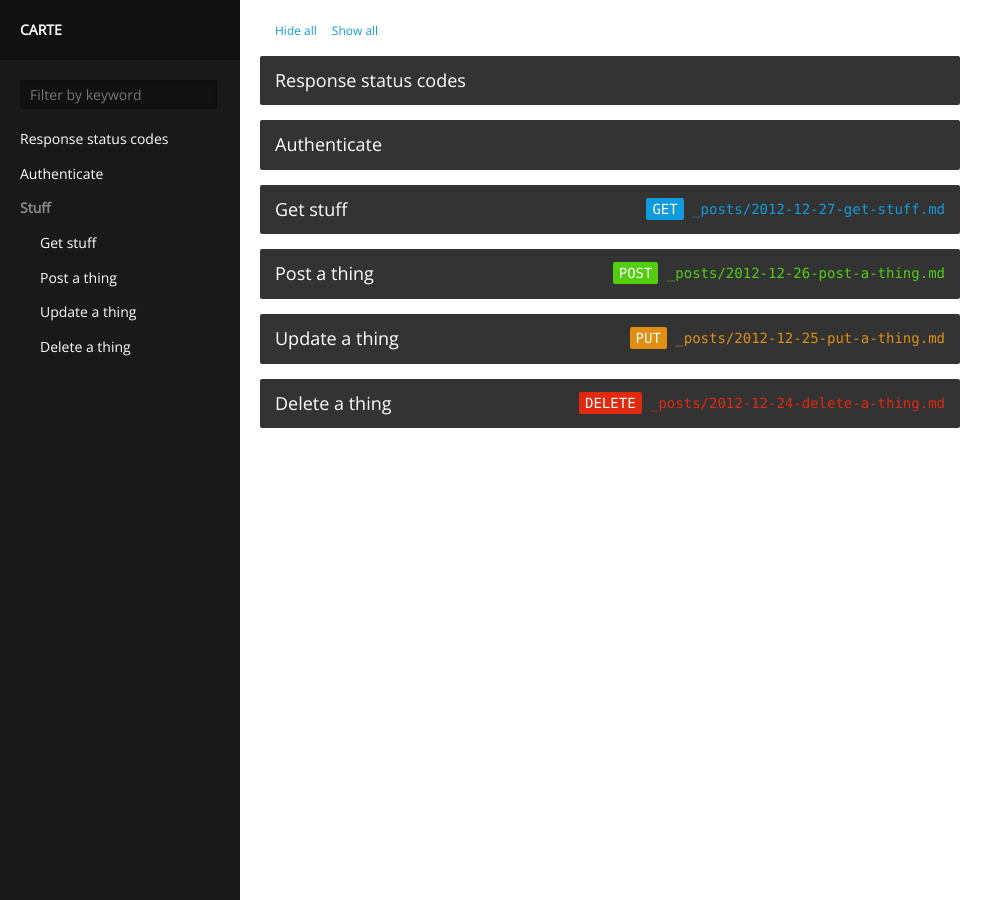
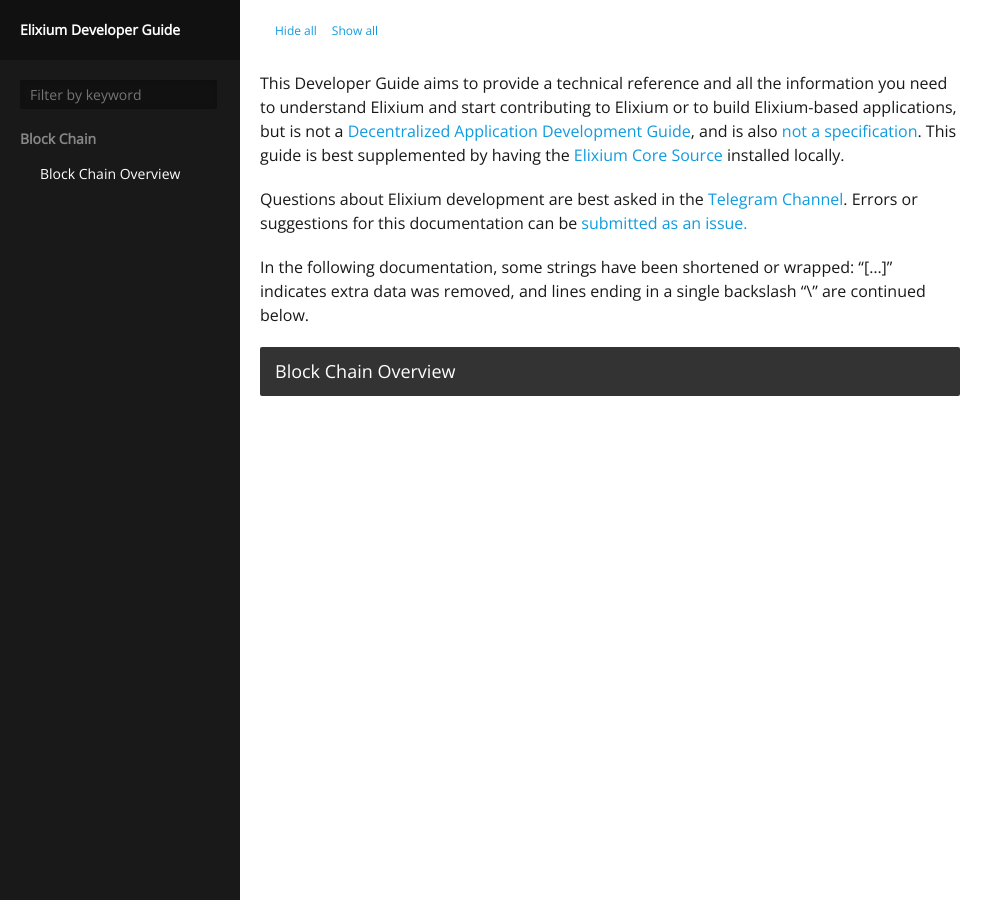
Before and after one commit to ElixiumNetwork/elixiumnetwork.github.io, a Jekyll site: the page built from index.html, in a window 1280 px wide. Shown: the whole page, without its empty margins (0-1003 px from the left). Built offline with Jekyll 4.4.1, drawn with Linux system fonts in a browser that asks for light colours.

Commit message:
start working on docs

````diff
--- a/_config.yml
+++ b/_config.yml
@@ -3,4 +3,4 @@ exclude: ['README.markdown']
 permalink: ':title'
 pygments: true
 safe: false
-title: 'Carte'
+title: 'Elixium Developer Guide'
--- a/_posts/2012-12-24-delete-a-thing.md
+++ /dev/null
@@ -1,28 +0,0 @@
----
-category: Stuff
-path: '/stuff/:id'
-title: 'Delete a thing'
-type: 'DELETE'
-
-layout: nil
----
-
-This method allows the user to post a new thing to his stuff.
-
-### Request
-
-* **`:id`** is the id the thing to delete.
-* The headers must include a **valid authentication token**.
-* **The body is omitted**.
-
-### Response
-
-Sends back a collection of things.
-
-```Status: 200 Deleted```
-```{
-    code: 200,
-    message: 'Your thing (id: 736) was deleted'
-}```
-
-For errors responses, see the [response status codes documentation](#response-status-codes).
--- a/_posts/2012-12-25-put-a-thing.md
+++ /dev/null
@@ -1,39 +0,0 @@
----
-category: Stuff
-path: '/stuff/:id'
-title: 'Update a thing'
-type: 'PUT'
-
-layout: nil
----
-
-This method allows the user to retrieve his stuff.
-
-### Request
-
-* **`:id`** is the id the thing to update.
-* The headers must include a **valid authentication token**.
-* **The body can't be empty** and must include at least the name attribute, a `string` that will be used as the name of the thing.
-
-```Authentication: bearer f862f658-ad89-4fcb-995b-7a4c50554ff6```
-```{
-    name: 'My new thing'
-}```
-
-### Response
-
-Sends back a collection of things.
-
-```Status: 200 OK```
-```{
-    {
-        id: thing_1,
-        name: 'My first thing'
-    },
-    {
-        id: thing_2,
-        name: 'My second thing'
-    }
-}```
-
-For errors responses, see the [response status codes documentation](#response-status-codes).
--- a/_posts/2012-12-26-post-a-thing.md
+++ /dev/null
@@ -1,32 +0,0 @@
----
-category: Stuff
-path: '/stuff'
-title: 'Post a thing'
-type: 'POST'
-
-layout: nil
----
-
-This method allows users to create a new thing.
-
-### Request
-
-* The headers must include a **valid authentication token**.
-* **The body can't be empty** and must include at least the name attribute, a `string` that will be used as the name of the thing.
-
-```Authentication: bearer TOKEN```
-```{
-    name: 'My new thing'
-}```
-
-### Response
-
-**If succeeds**, returns the created thing.
-
-```Status: 201 Created```
-```{
-    id: new_thing,
-    name: 'My new thing'
-}```
-
-For errors responses, see the [response status codes documentation](#response-status-codes).
--- a/_posts/2012-12-27-get-stuff.md
+++ /dev/null
@@ -1,32 +0,0 @@
----
-category: Stuff
-path: '/stuff'
-title: 'Get stuff'
-type: 'GET'
-
-layout: nil
----
-
-This method allows users to retrieve stuff.
-
-### Request
-
-* The headers must include a **valid authentication token**.
-
-### Response
-
-Sends back a collection of things.
-
-```Status: 200 OK```
-```{
-    {
-        id: thing_1,
-        name: 'My first thing'
-    },
-    {
-        id: thing_2,
-        name: 'My second thing'
-    }
-}```
-
-For errors responses, see the [response status codes documentation](#response-status-codes).
--- a/_posts/2012-12-28-authentication.md
+++ /dev/null
@@ -1,20 +0,0 @@
----
-path: '/login'
-title: 'Authenticate'
-
-layout: nil
----
-
-This method allows users to retrieve stuff.
-
-### Response
-
-Sends back a collection of things.
-
-```Authentication: bearer TOKEN```
-```{
-    id: thing_2,
-    name: 'My second thing'
-}```
-
-For errors responses, see the [response status codes documentation](#response-status-codes).
--- a/_posts/2012-12-28-response-status-codes.md
+++ /dev/null
@@ -1,41 +0,0 @@
----
-title: 'Response status codes'
-
-layout: nil
----
-
-### Success
-
-Successes differ from errors in that their body may not be a simple response object with a code and a message. The headers however are consistent across all calls:
-
-* `GET`, `PUT`, `DELETE` returns `200 OK` on success,
-* `POST ` returns 201 on success,
-
-When [retrieving stuff](#get-stuff) for example:
-
-```Status: 200 OK```
-```{
-    {
-        id: thing_1,
-        name: 'My first thing'
-    },
-    {
-        id: thing_2,
-        name: 'My second thing'
-    }
-}```
-
-### Error
-
-Error responses are simply returning [standard HTTP error codes](http://www.w3.org/Protocols/rfc2616/rfc2616-sec10.html) along with some additional information:
-
-* The error code is sent back as a status header,
-* The body includes an object describing both the code and message (for debugging and/or display purposes),
-
-For a call with an invalid authentication token for example:
-
-```Status: 401 Access denied```
-```{
-    code: 401,
-    message: 'Access denied: invalid authentication token.'
-}```
--- a/assets.css
+++ b/assets.css
@@ -220,6 +220,7 @@ sub {
 
 img {
     border: 0;
+    width: 100%;
 }
 
 /**
@@ -454,7 +455,6 @@ code {
   font-size: 14px;
   margin: 0;
   padding: 20px;
-  text-transform: uppercase;
 }
 
 #sidebar h2 {
@@ -514,6 +514,12 @@ code {
   padding: 20px;
   padding-left: 260px;
   max-width: 700px;
+}
+
+#content .overview {
+  font-size: 16px;
+  margin-top: 30px;
+  line-height: 1.5;
 }
 
 #content .control {
--- a/index.html
+++ b/index.html
@@ -7,6 +7,29 @@ layout: default
 </nav>
 
 <section id='content'>
+	<div class="overview">
+		<p>
+	    This Developer Guide aims to provide a technical reference and all the
+			information you need to understand Elixium and start contributing to
+			Elixium or to build Elixium-based applications, but is not a
+			<a href=''>Decentralized Application Development Guide</a>, and is also
+			<a href=''>not a specification</a>. This guide is best supplemented by
+			having the <a href='https://github.com/ElixiumNetwork/elixium_core' target='_blank'>Elixium Core Source</a>
+			installed locally.
+	  </p>
+		<p>
+			Questions about Elixium development are best asked in the
+			<a href='https://t.me/elixiumnetwork' target='_blank'>Telegram Channel</a>. Errors or
+			suggestions for this documentation can be
+			<a href='https://github.com/ElixiumNetwork/elixiumnetwork.github.io/issues' target='_blank'>submitted as an issue.</a>
+		</p>
+		<p>
+			In the following documentation, some strings have been shortened or wrapped:
+			“[…]” indicates extra data was removed, and lines ending in a single
+			backslash “\” are continued below.
+		</p>
+	</div>
+
 	{% for post in site.posts %}
 	  <article class='{{ post.type }}'>
 	    <a name='{{ post.url }}' href='#{{ post.url }}'><h2>{% if post.type %}<code><b>{{ post.type }}</b> {{ post.path }}</code> {% endif %}{{ post.title }}</h2></a>
````
Also changed, not shown: _posts/2018-11-15-block-chain-overview.md (added, +32 -0 lines), _layouts/default.html (line endings or trailing spaces), lib/boot/style.css. Lines whose indentation alone changed are shown as unchanged.
